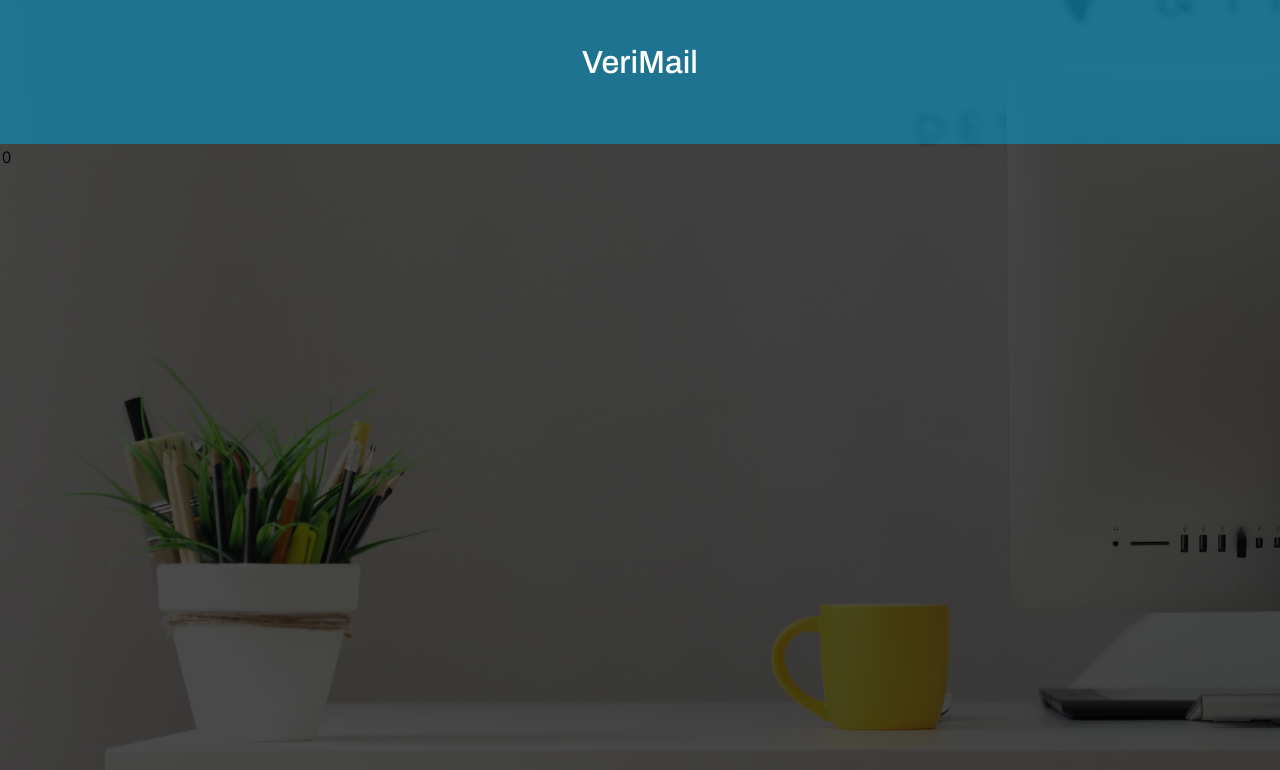
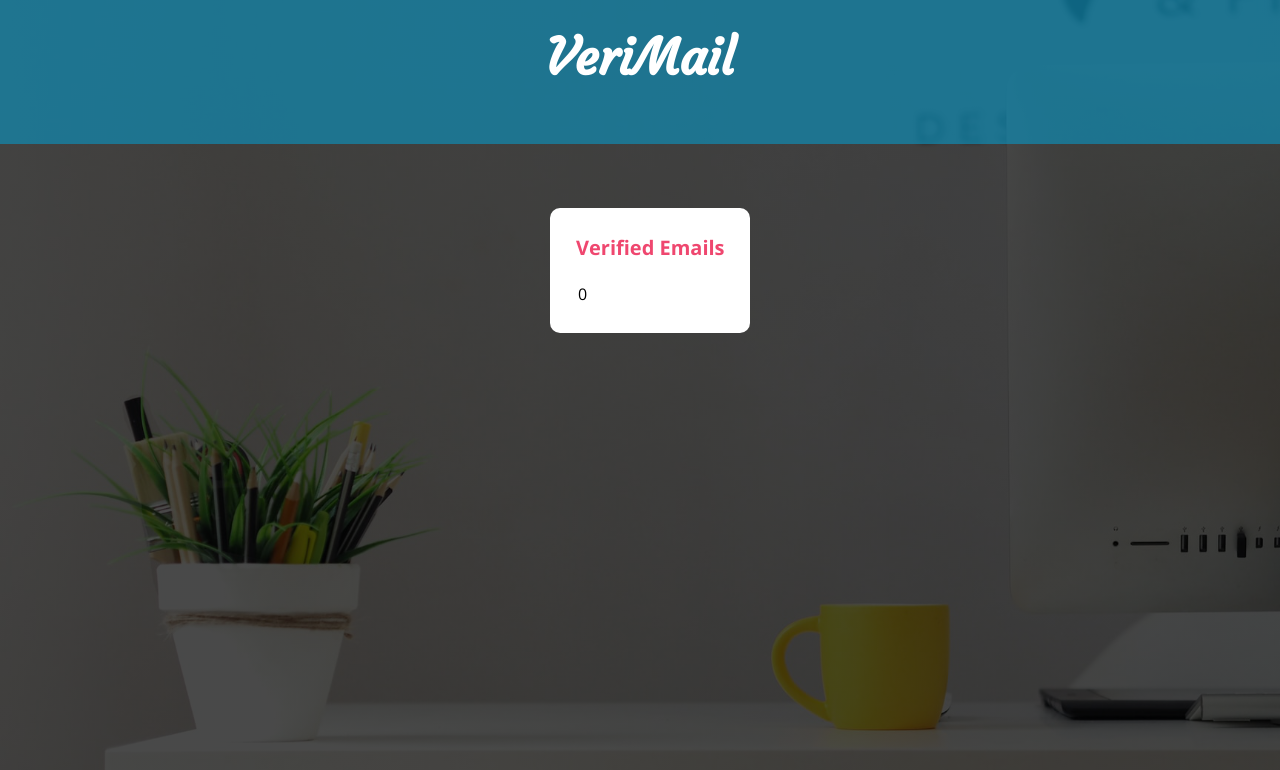
Before and after one commit to asodemann18/VeriMail, a React (Create React App) app: page /verified-emails in a window 1280 px wide. Shown: the top 770 px of the page. Built offline with nearby package versions, Linux system fonts and the light colour scheme.

Commit message:
Update styling to header and verified email table

```diff
--- a/public/index.html
+++ b/public/index.html
@@ -14,7 +14,7 @@
       manifest.json provides metadata used when your web app is installed on a
       user's mobile device or desktop. See https://developers.google.com/web/fundamentals/web-app-manifest/
     -->
-    <link href="https://fonts.googleapis.com/css?family=Archivo:500|Open+Sans:300,700" rel="stylesheet">
+    <link href="https://fonts.googleapis.com/css?family=Archivo:500|Open+Sans:300,700|Courgette" rel="stylesheet">
     <link rel="manifest" href="%PUBLIC_URL%/manifest.json" />
     <!--
       Notice the use of %PUBLIC_URL% in the tags above.
--- a/src/Components/App/App.js
+++ b/src/Components/App/App.js
@@ -21,16 +21,16 @@ const App = () => {
   const getEmailData = async () => {
     try {
       const data = await Promise.all(emails.map(email => getEmailInfo(email.email)));
-      setEmails(data.drinks[0]);
+      setEmails(data);
     } catch(error) {
       setError(error);
     }
   }
 
-  // const filteredEmails = emails.filter(email => {
-  //   return email.format_valid && email.mx_found &&
-  //     email.smtp_check && !email.disposable
-  // })
+  const filteredEmails = emails.filter(email => {
+    return email.format_valid && email.mx_found &&
+      email.smtp_check && !email.disposable
+  })
 
   return (
     <main>
@@ -45,8 +45,8 @@ const App = () => {
       <Route
         exact path='/verified-emails'
         render={() => (
-          // <VerifiedEmails filteredEmails={filteredEmails}/>
-          <VerifiedEmails filteredEmails={emails}/>
+          <VerifiedEmails filteredEmails={filteredEmails}/>
+          // <VerifiedEmails filteredEmails={emails}/>
         )}
       />
 
--- a/src/Components/Form/Form.css
+++ b/src/Components/Form/Form.css
@@ -3,7 +3,7 @@ form {
   flex-direction: column;
   align-items: center;
   margin-left: 38%;
-  margin-top: 12%;
+  margin-top: 10%;
   border: black solid 2px;
   border-radius: 10px;
   width: fit-content;
--- a/src/Components/Header/Header.css
+++ b/src/Components/Header/Header.css
@@ -42,7 +42,7 @@ a:link {
 
 .app-title {
   margin-top: 2%;
-  font-family: 'Archivo', sans-serif;
-  font-weight: 600;
+  font-family: 'Courgette';
+  font-size: 50px;
   color: white;
 }
--- a/src/Components/VerifiedEmails/VerifiedEmails.css
+++ b/src/Components/VerifiedEmails/VerifiedEmails.css
@@ -0,0 +1,17 @@
+.verified-section {
+  background-color: white;
+  width: fit-content;
+  padding: .5% 2% 2% 2%;
+  margin-left: 43%;
+  margin-top: 5%;
+  border-radius: 10px;
+  max-height: 50vh;
+  overflow: scroll;
+}
+
+.verified-title {
+  color: #ef476f;
+  font-family: 'Open Sans', sans-serif;
+  font-size: 20px;
+  text-align: center;
+}
--- a/src/Components/VerifiedEmails/VerifiedEmails.js
+++ b/src/Components/VerifiedEmails/VerifiedEmails.js
@@ -14,6 +14,8 @@ const VerifiedEmails = ({ filteredEmails }) => {
     // <section>
     //   <ul>{verifiedResults.length && verifiedResults}</ul>
     // </section>
+    <section className='verified-section'>
+      <h3 className='verified-title'>Verified Emails</h3>
       <table>
         {/* <thead>
           <tr>
@@ -26,6 +28,7 @@ const VerifiedEmails = ({ filteredEmails }) => {
           {/* </tr> */}
         </tbody>
       </table>
+    </section>
   )
 }
 
--- a/src/apiCalls.js
+++ b/src/apiCalls.js
@@ -1,8 +1,8 @@
 
 export const getEmailInfo = async (email) => {
-  // const response = await fetch(`https://apilayer.net/api/check?access_key=c9e97b26d4099cd4e226ce145b24ff95&email=${email}&format=1`)
+  const response = await fetch(`https://apilayer.net/api/check?access_key=c9e97b26d4099cd4e226ce145b24ff95&email=${email}&format=1`)
 
-  const response = await fetch(`https://www.thecocktaildb.com/api/json/v1/1/lookup.php?i=${email}`)
+  // const response = await fetch(`https://www.thecocktaildb.com/api/json/v1/1/lookup.php?i=${email}`)
 
   if(response.ok) {
 		return await response.json();
```
Lines whose indentation alone changed are shown as unchanged.
